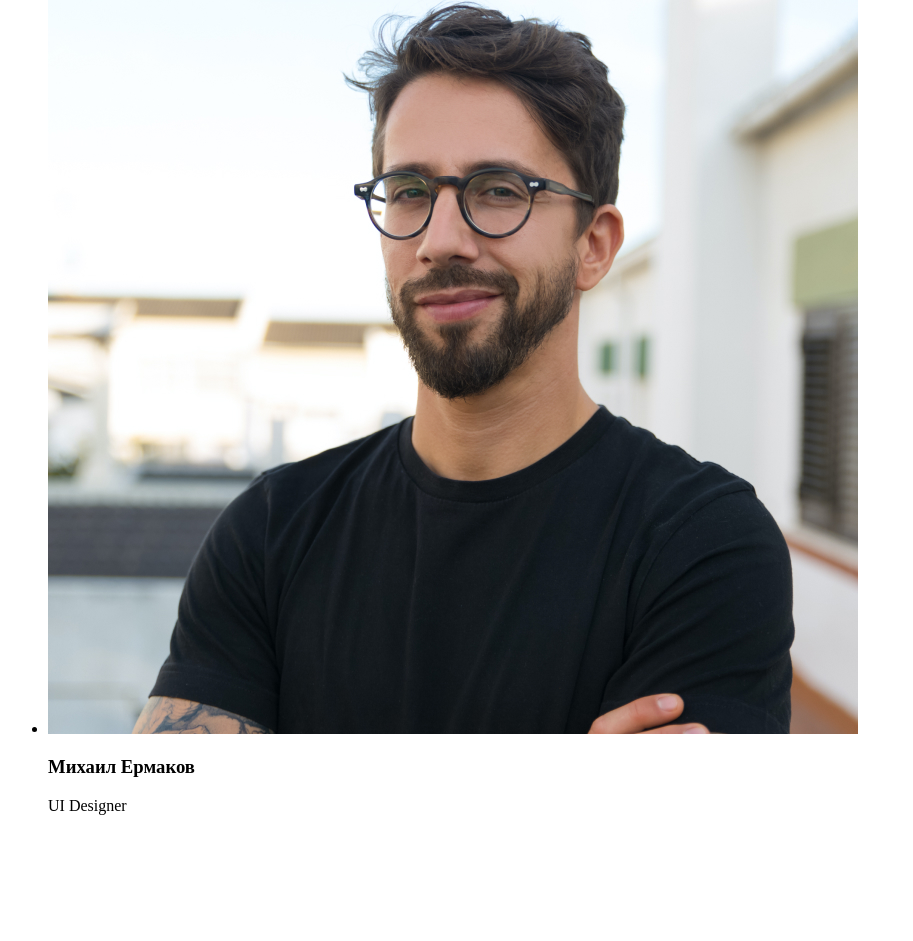
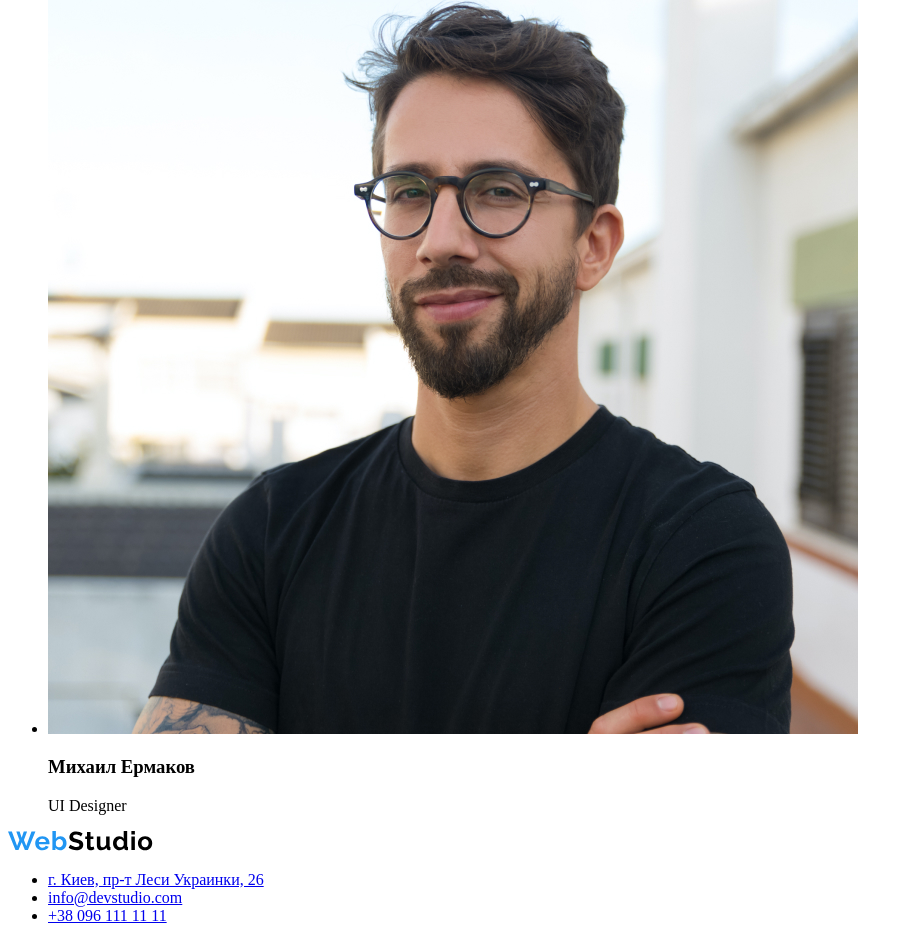
Before and after one commit to DesidoS/goit-markup-hw-01, a plain HTML site: page index.html in a window 1280 px wide. Shown: the part 4303-5244 px from the top of the page, without its empty margins (0-913 px from the left). Before the commit the page ends 5134 px from the top, so only its background shows below. Drawn offline with Linux system fonts and the light colour scheme.

Commit message:
футер

```diff
--- a/index.html
+++ b/index.html
@@ -90,6 +90,15 @@
       </ul>
     </section>
 
-    <footer></footer>
+    <footer>
+      <a href="/">
+        <img src="./image/WebStudio.svg" alt="Логотип компании" />
+      </a>
+      <ul>
+        <li><a href="https://goo.gl/maps/kv4M4T3cow1a3KDr5">г. Киев, пр-т Леси Украинки, 26</a></li>
+        <li><a href="mailto:info@devstudio.com">info@devstudio.com</a></li>
+        <li><a href="tel:+380961111111">+38 096 111 11 11</a></li>
+      </ul>
+    </footer>
   </body>
 </html>
```
